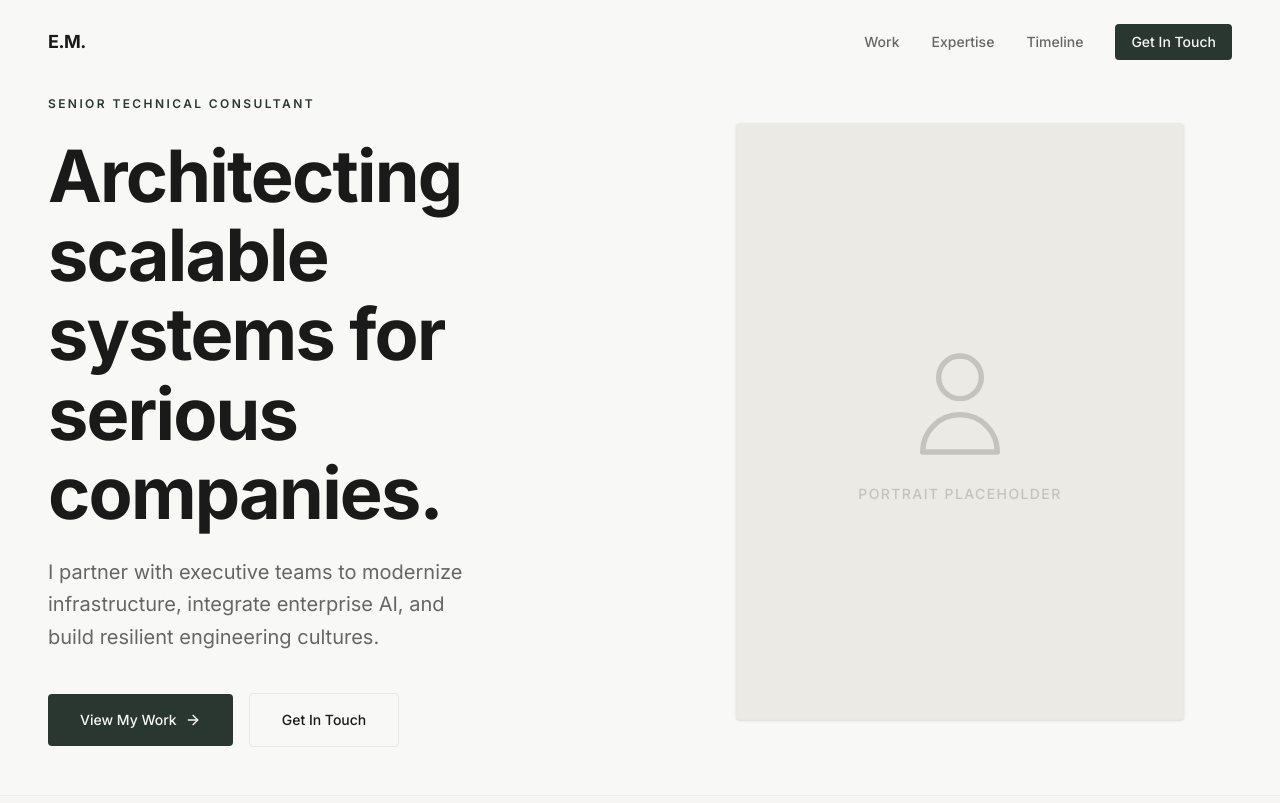
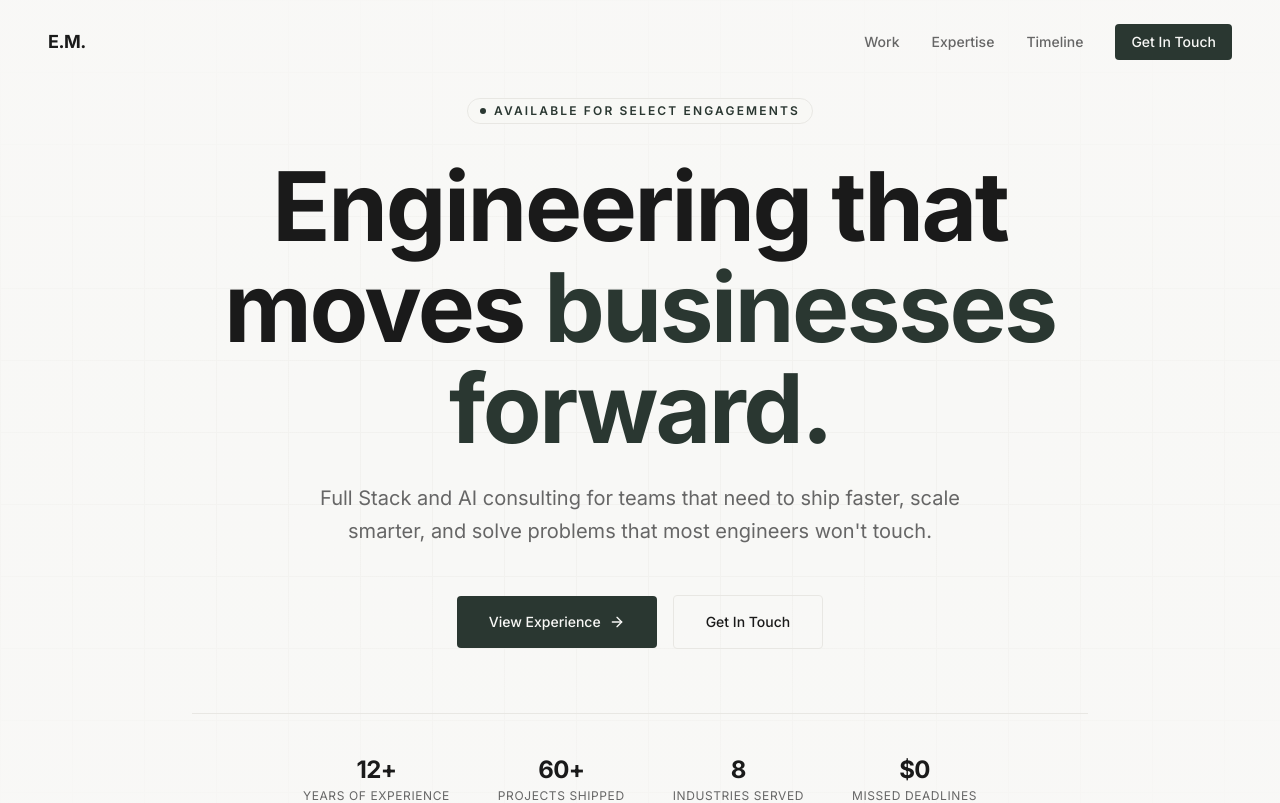
Before and after one commit to mikemills254/portfolio, a React (Vite) app in the folder artifacts/portfolio/: page / in a window 1280 px wide. Shown: the top 803 px of the page. Built offline with nearby package versions, Linux system fonts and the light colour scheme.

Commit message:
Update Hero component with enhanced styling and layout improvements
Replit-Commit-Author: Agent

```diff
--- a/artifacts/portfolio/src/components/Hero.tsx
+++ b/artifacts/portfolio/src/components/Hero.tsx
@@ -12,23 +12,64 @@ export function Hero() {
   };
 
   return (
-    <section className="min-h-[90vh] flex items-center pt-24 pb-12 px-6 md:px-12 max-w-7xl mx-auto" data-testid="section-hero">
-      <div className="grid grid-cols-1 md:grid-cols-2 gap-12 md:gap-24 items-center" ref={ref}>
-        <div className="flex flex-col items-start">
-          <div className="uppercase tracking-[0.2em] text-xs font-semibold text-primary mb-6" data-testid="text-hero-label">Senior Technical Consultant</div>
-          <h1 className="text-5xl md:text-6xl lg:text-7xl font-bold leading-[1.1] tracking-tight mb-6" data-testid="text-hero-headline">
-            Architecting <br className="hidden md:block"/> scalable systems for serious companies.
+    <section
+      className="min-h-screen flex flex-col items-center justify-center text-center pt-24 pb-20 px-6 md:px-12 relative overflow-hidden"
+      data-testid="section-hero"
+    >
+      {/* Subtle grid background */}
+      <div
+        className="absolute inset-0 pointer-events-none"
+        style={{
+          backgroundImage:
+            'linear-gradient(to right, hsl(var(--border)) 1px, transparent 1px), linear-gradient(to bottom, hsl(var(--border)) 1px, transparent 1px)',
+          backgroundSize: '72px 72px',
+          opacity: 0.35,
+        }}
+      />
+      {/* Radial fade to white at edges */}
+      <div
+        className="absolute inset-0 pointer-events-none"
+        style={{
+          background:
+            'radial-gradient(ellipse 80% 60% at 50% 50%, transparent 30%, hsl(var(--background)) 100%)',
+        }}
+      />
+
+      <div className="relative z-10 max-w-4xl mx-auto" ref={ref}>
+        {/* Eyebrow */}
+        <div
+          className="inline-flex items-center gap-2 px-3 py-1 rounded-full border border-border bg-background/80 text-xs font-semibold uppercase tracking-[0.18em] text-primary mb-8"
+          data-testid="text-hero-label"
+        >
+          <span className="w-1.5 h-1.5 rounded-full bg-primary inline-block" />
+          Available for select engagements
+        </div>
+
+        {/* Headline */}
+        <h1
+          className="text-5xl sm:text-6xl md:text-7xl lg:text-8xl font-bold leading-[1.05] tracking-tight mb-6"
+          data-testid="text-hero-headline"
+        >
+          Engineering that moves{' '}
+          <span className="text-primary">businesses forward.</span>
         </h1>
-          <p className="text-lg md:text-xl text-muted-foreground mb-10 max-w-md leading-relaxed" data-testid="text-hero-subhead">
-            I partner with executive teams to modernize infrastructure, integrate enterprise AI, and build resilient engineering cultures.
+
+        {/* Subhead */}
+        <p
+          className="text-lg md:text-xl text-muted-foreground leading-relaxed max-w-2xl mx-auto mb-12"
+          data-testid="text-hero-subhead"
+        >
+          Full Stack and AI consulting for teams that need to ship faster, scale smarter, and solve problems that most engineers won't touch.
         </p>
-          <div className="flex flex-col sm:flex-row items-center gap-4 w-full sm:w-auto">
+
+        {/* CTAs */}
+        <div className="flex flex-col sm:flex-row items-center justify-center gap-4">
           <button
             onClick={() => scrollTo('work')}
             className="w-full sm:w-auto px-8 py-4 bg-primary text-primary-foreground text-sm font-medium rounded hover:bg-primary/90 transition-colors flex items-center justify-center gap-2 group"
             data-testid="button-hero-work"
           >
-              View My Work
+            View Experience
             <ArrowRight className="w-4 h-4 group-hover:translate-x-1 transition-transform" />
           </button>
           <button
@@ -39,16 +80,20 @@ export function Hero() {
             Get In Touch
           </button>
         </div>
+
+        {/* Social proof strip */}
+        <div className="mt-16 pt-10 border-t border-border flex flex-col sm:flex-row items-center justify-center gap-8 sm:gap-12">
+          {[
+            { value: '12+', label: 'Years of experience' },
+            { value: '60+', label: 'Projects shipped' },
+            { value: '8', label: 'Industries served' },
+            { value: '$0', label: 'Missed deadlines' },
+          ].map((stat) => (
+            <div key={stat.label} className="text-center" data-testid={`stat-${stat.label.toLowerCase().replace(/\s+/g, '-')}`}>
+              <div className="text-2xl font-bold tracking-tight">{stat.value}</div>
+              <div className="text-xs text-muted-foreground mt-0.5 uppercase tracking-wider">{stat.label}</div>
             </div>
-        <div className="relative aspect-[3/4] w-full max-w-md mx-auto md:ml-auto overflow-hidden rounded bg-[#ECEAE4] shadow-sm flex items-center justify-center border border-border/50" data-testid="hero-image-placeholder">
-          {/* Tasteful placeholder representing a portrait without using external URLs */}
-          <div className="absolute inset-0 opacity-20 bg-[radial-gradient(circle_at_center,_var(--tw-gradient-stops))] from-primary/10 via-transparent to-transparent"></div>
-          <div className="absolute inset-0 flex flex-col items-center justify-center text-muted-foreground/30">
-            <svg viewBox="0 0 24 24" fill="none" stroke="currentColor" strokeWidth="1" className="w-32 h-32 mb-4">
-              <path strokeLinecap="round" strokeLinejoin="round" d="M16 7a4 4 0 11-8 0 4 4 0 018 0zM12 14a7 7 0 00-7 7h14a7 7 0 00-7-7z" />
-            </svg>
-            <span className="text-sm font-medium tracking-widest uppercase">Portrait Placeholder</span>
-          </div>
+          ))}
         </div>
       </div>
     </section>
```
Lines whose indentation alone changed are shown as unchanged.
